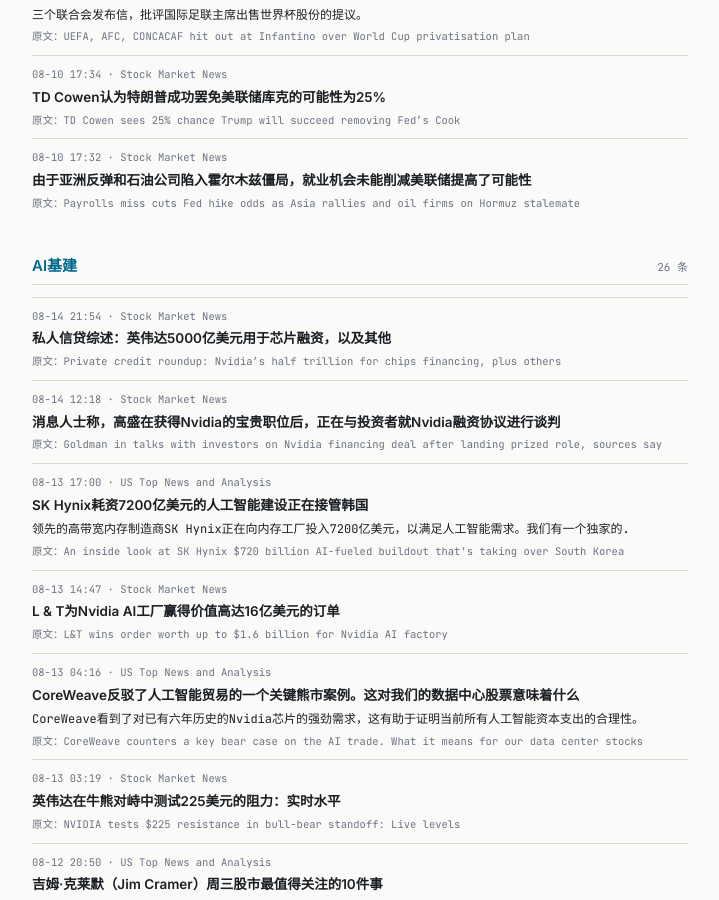
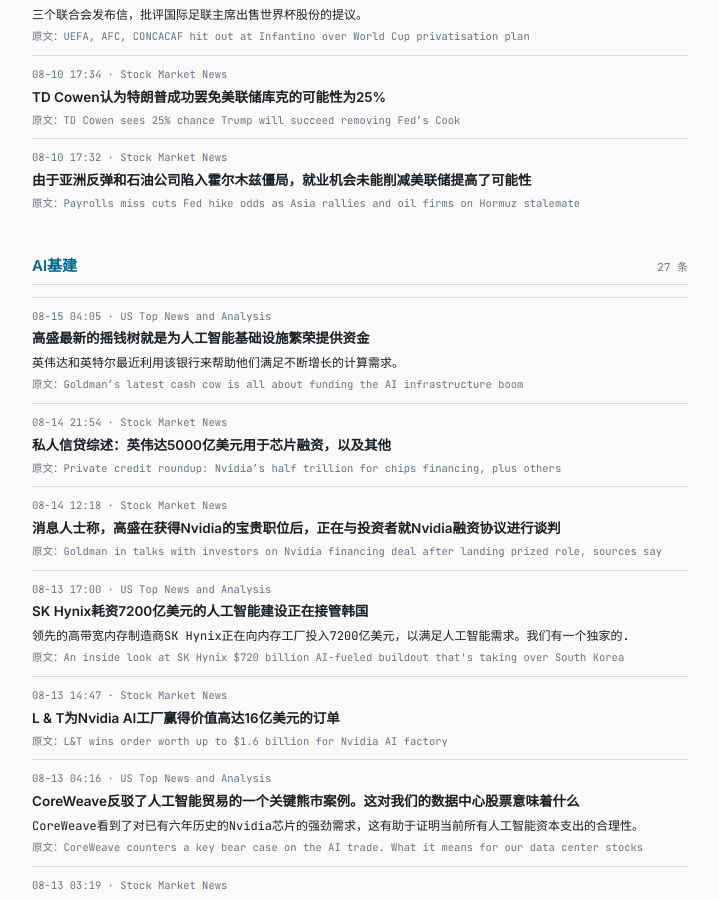
Before and after one commit to tang3super/tang3super.github.io, a Jekyll site: the page built from macro-trade/news-digest.md, in a window 1280 px wide and 900 px high, scrolled down 11957 px. Shown: the whole window, without its empty margins (280-999 px from the left). Built offline with Jekyll 4.4.1, drawn with Linux system fonts in a browser that asks for light colours; some of the changed text lies outside the part shown.

Commit message:
sync news-digest article

```diff
--- a/macro-trade/news-digest.md
+++ b/macro-trade/news-digest.md
@@ -5,7 +5,7 @@
 date: '2026-08-15'
 summary: 2026年第33周监控
 week_label: 2026年第33周监控
-last_updated: 2026-08-15 03:45
+last_updated: 2026-08-15 04:16
 refresh_note: 每 5 分钟自动刷新
 topics:
 - name: 地缘政治
@@ -800,6 +800,13 @@
     title_zh: 由于亚洲反弹和石油公司陷入霍尔木兹僵局，就业机会未能削减美联储提高了可能性
 - name: AI基建
   items:
+  - title: Goldman’s latest cash cow is all about funding the AI infrastructure boom
+    summary: Nvidia and Intel recently tapped the bank to help them meeting soaring demand for compute.
+    link: https://www.cnbc.com/2026/08/14/goldmans-latest-cash-cow-is-all-about-funding-the-ai-infrastructure-boom.html
+    source: US Top News and Analysis
+    time: 08-15 04:05
+    title_zh: 高盛最新的摇钱树就是为人工智能基础设施繁荣提供资金
+    summary_zh: 英伟达和英特尔最近利用该银行来帮助他们满足不断增长的计算需求。
   - title: 'Private credit roundup: Nvidia’s half trillion for chips financing, plus others'
     summary: ''
     link: https://www.investing.com/news/stock-market-news/private-credit-roundup-nvidias-half-trillion-for-chips-financing-plus-others-4861033
```
